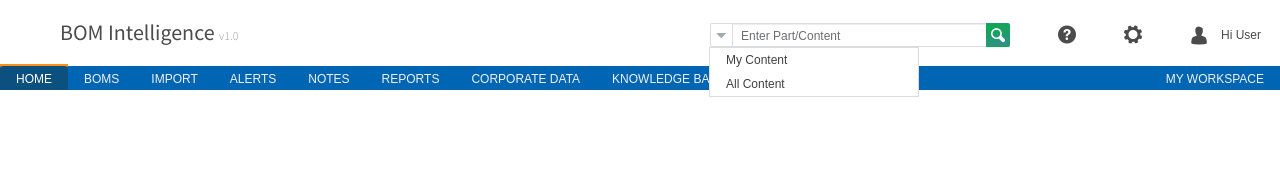
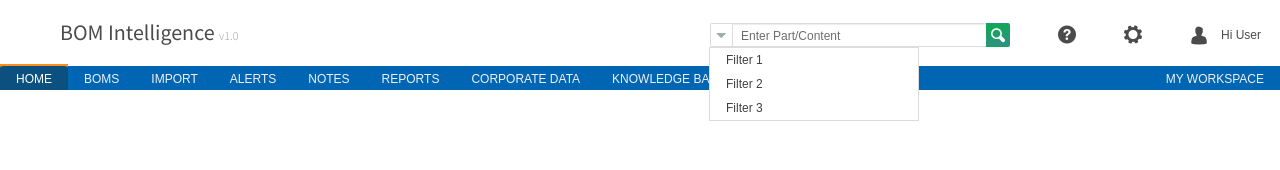
Before and after one commit to uxbyrob/brand-apps, a plain HTML site: page template-bom.html in a window 1280 px wide. Both pictures are taken after a click on the element 720 px from the left and 35 px from the top of the page. Shown: the top 170 px of the page. Drawn offline with nearby package versions, Linux system fonts and the light colour scheme; a script that the page names is missing; files whose address does not match are found by name.

Commit message:
fix for conformance bugs

```diff
--- a/template-bom.html
+++ b/template-bom.html
@@ -56,8 +56,9 @@ Icons: help, settings, user (c)
             </span>
 
             <ul class="dropdown-menu" role="menu">
-                <li><a href="#">My Content</a></li>
-                <li><a href="#">All Content</a></li>
+                <li><a href="#">Filter 1</a></li>
+                <li><a href="#">Filter 2</a></li>
+                <li><a href="#">Filter 3</a></li>
             </ul>
 
            <input type="hidden" name="search-param" value="all" id="search-param">
```
